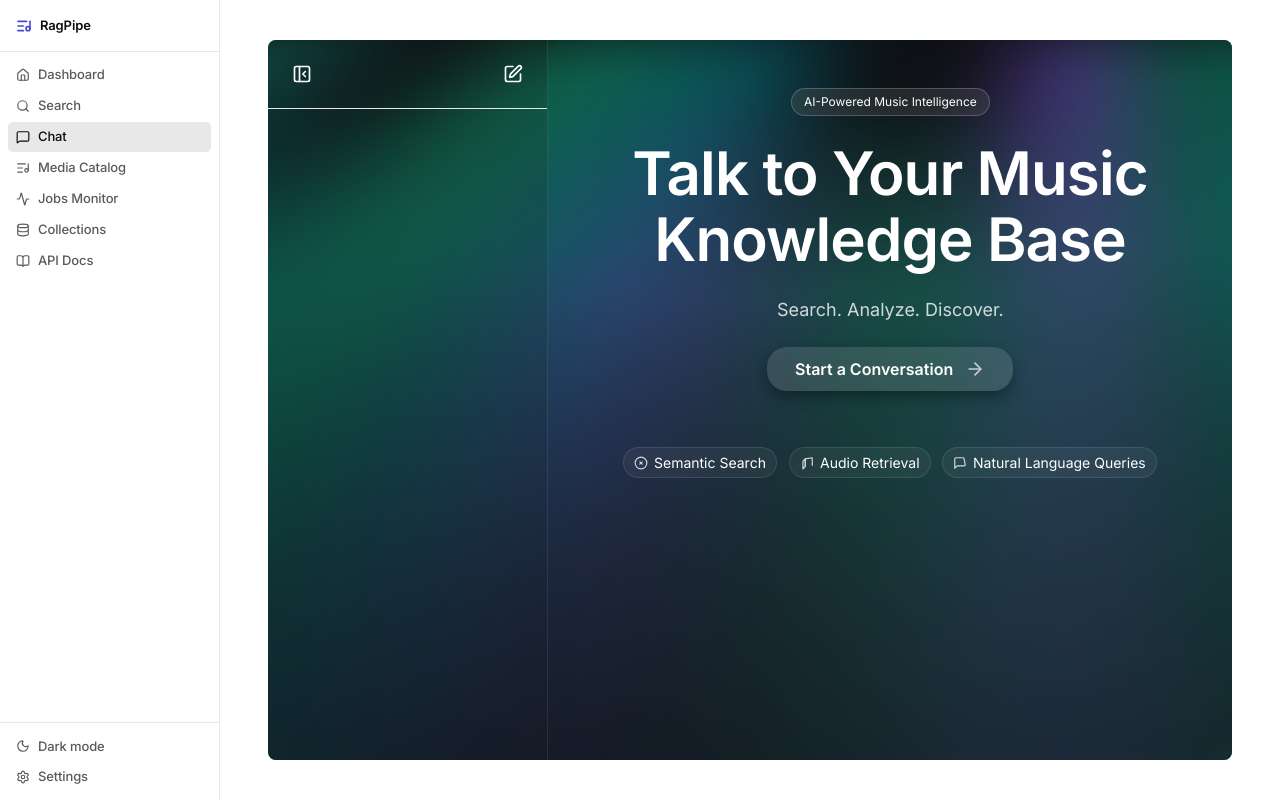
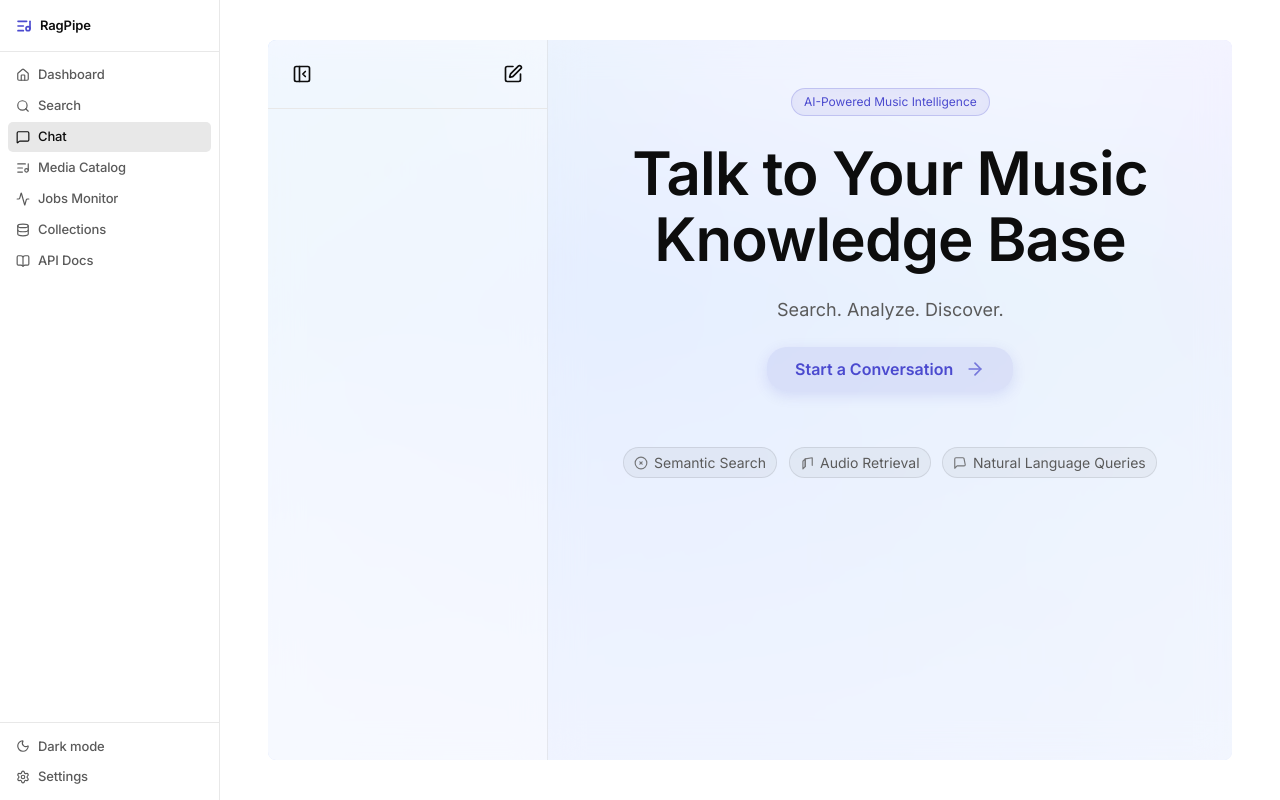
Before and after one commit to bedukumar/music-RAG, a React (Vite) app in the folder frontend/: page /chat in a window 1280 px wide. Built offline with nearby package versions, Linux system fonts and the light colour scheme.

Commit message:
done with chatpage cutomization

```diff
--- a/frontend/src/components/chat/ChatSidebar.tsx
+++ b/frontend/src/components/chat/ChatSidebar.tsx
@@ -1,4 +1,4 @@
-import React from 'react';
+import React, { useState } from 'react';
 import { MessageSquare, Trash2, PanelLeftClose, PanelLeftOpen, SquarePen } from 'lucide-react';
 
 interface ConversationInfo {
@@ -26,6 +26,24 @@ const ChatSidebar: React.FC<ChatSidebarProps> = ({
   isSidebarOpen,
   onToggleSidebar
 }) => {
+  const [confirmId, setConfirmId] = useState<string | null>(null);
+
+  const handleDeleteClick = (e: React.MouseEvent, id: string) => {
+    e.stopPropagation();
+    setConfirmId(id);
+  };
+
+  const handleConfirm = (e: React.MouseEvent) => {
+    e.stopPropagation();
+    if (confirmId) onDelete(confirmId);
+    setConfirmId(null);
+  };
+
+  const handleCancel = (e: React.MouseEvent) => {
+    e.stopPropagation();
+    setConfirmId(null);
+  };
+
   return (
     <div className="chat-sidebar">
       <div className="chat-sidebar-header">
@@ -62,18 +80,26 @@ const ChatSidebar: React.FC<ChatSidebarProps> = ({
               className={`chat-list-item ${activeId === conv.id ? 'active' : ''}`}
               onClick={() => onSelect(conv.id)}
             >
+              {confirmId === conv.id ? (
+                /* Inline confirmation row */
+                <div className="delete-confirm" onClick={e => e.stopPropagation()}>
+                  <span className="delete-confirm-label">Delete?</span>
+                  <button className="delete-confirm-yes" onClick={handleConfirm}>Yes</button>
+                  <button className="delete-confirm-no" onClick={handleCancel}>No</button>
+                </div>
+              ) : (
+                <>
                   <MessageSquare size={16} style={{ flexShrink: 0, opacity: 0.7 }} />
                   <span className="chat-list-item-title">{conv.title || 'New Conversation'}</span>
                   <button
                     className="delete-btn"
-                onClick={(e) => {
-                  e.stopPropagation();
-                  onDelete(conv.id);
-                }}
+                    onClick={(e) => handleDeleteClick(e, conv.id)}
                     title="Delete conversation"
                   >
                     <Trash2 size={14} />
                   </button>
+                </>
+              )}
             </div>
           ))
         )}
--- a/frontend/src/pages/Chat.css
+++ b/frontend/src/pages/Chat.css
@@ -10,7 +10,7 @@
   overflow: clip;
   font-family: var(--font);
   border-radius: var(--r-3);
-  background-color: #0B0F14; /* Deep charcoal */
+  background-color: #000000; /* Deep black */
   background-image: radial-gradient(circle at 30% 30%, rgba(20,20,20,0.3), transparent),
                     radial-gradient(circle at 70% 70%, rgba(30,30,30,0.3), transparent);
   position: relative;
@@ -21,7 +21,7 @@
   content: '';
   position: absolute;
   inset: 0;
-  background: repeating-linear-gradient(45deg, rgba(255,255,255,0.02) 0, rgba(255,255,255,0.02) 1px, transparent 1px, transparent 4px);
+  background: repeating-linear-gradient(45deg, rgba(255, 255, 255, 0) 0, rgba(255, 255, 255, 0) 1px, transparent 1px, transparent 4px);
   opacity: 0.05;
   animation: meshMove 20s linear infinite;
   pointer-events: none;
@@ -105,24 +105,38 @@
   display: flex;
   align-items: center;
   justify-content: space-between;
-  padding: 12px 14px;
-  border-radius: var(--r-2);
+  padding: 10px 12px;
+  height: 40px;   /* locks both states to the same row height */
+  border-radius: 8px;
   cursor: pointer;
-  /* color: var(--text-2); */
-  transition: all var(--t-fast);
+  transition: background 200ms ease, border-color 200ms ease;
   border: 1px solid transparent;
+  position: relative;
+  color: rgba(255, 255, 255, 0.65);
 }
 
 .chat-list-item:hover {
-  background-color: var(--bg-2);
-  color: var(--text-1);
+  background: rgba(255, 255, 255, 0.06);
+  color: rgba(255, 255, 255, 0.9);
 }
 
 .chat-list-item.active {
-  background-color: var(--bg-3);
-  color: var(--text-1);
-  border-color: var(--border-2);
-  box-shadow: var(--shadow-1);
+  background: rgba(255, 255, 255, 0.1);
+  border-color: rgba(255, 255, 255, 0.14);
+  color: #ffffff;
+  box-shadow: inset 0 0 0 1px rgba(255, 255, 255, 0.06);
+}
+
+/* Thin left accent bar on active item */
+.chat-list-item.active::before {
+  content: '';
+  position: absolute;
+  left: 0;
+  top: 20%;
+  height: 60%;
+  width: 2.5px;
+  border-radius: 999px;
+  background: rgba(255, 255, 255, 0.6);
 }
 
 .chat-list-item-title {
@@ -138,7 +152,7 @@
 .delete-btn {
   background: none;
   border: none;
-  color: var(--text-3);
+  color: var(--text-1);
   cursor: pointer;
   padding: 6px;
   border-radius: var(--r-1);
@@ -154,8 +168,57 @@
 }
 
 .delete-btn:hover {
-  background-color: var(--danger-bg);
-  color: var(--danger);
+  background-color: rgba(255, 80, 80, 0.15);
+  color: rgba(255, 120, 120, 1);
+}
+
+/* Inline delete confirmation row — must match .chat-list-item dimensions exactly */
+.delete-confirm {
+  display: flex;
+  align-items: center;
+  gap: 8px;
+  width: 100%;
+  min-height: 20px; /* keeps row same height as icon + title row */
+  margin: -1px 0;  /* absorb the parent's border so it doesn't shift size */
+}
+
+.delete-confirm-label {
+  flex: 1;
+  font-size: 12px;
+  color: rgba(255, 255, 255, 0.7);
+}
+
+.delete-confirm-yes,
+.delete-confirm-no {
+  font-size: 11px;
+  font-weight: 600;
+  padding: 3px 10px;
+  border-radius: 999px;
+  border: none;
+  cursor: pointer;
+  transition: background 150ms ease, transform 150ms ease;
+}
+
+.delete-confirm-yes {
+  background: rgba(255, 80, 80, 0.2);
+  color: rgba(255, 130, 130, 1);
+  border: 1px solid rgba(255, 80, 80, 0.3);
+}
+
+.delete-confirm-yes:hover {
+  background: rgba(255, 80, 80, 0.35);
+  transform: scale(1.04);
+}
+
+.delete-confirm-no {
+  background: rgba(255, 255, 255, 0.07);
+  color: rgba(255, 255, 255, 0.7);
+  border: 1px solid rgba(255, 255, 255, 0.1);
+}
+
+.delete-confirm-no:hover {
+  background: rgba(255, 255, 255, 0.12);
+  transform: scale(1.04);
 }
 
 /* ============================================================
@@ -1024,3 +1087,221 @@
   color: var(--text-1);
   border-left-color: var(--accent);
 }
+
+/* ============================================================
+   LIGHT MODE OVERRIDES
+   All hardcoded dark rgba / hex values in Chat.css are
+   neutralised here via [data-theme="light"] selectors.
+   ============================================================ */
+
+/* ── Layout shell ── */
+[data-theme="light"] .chat-layout {
+  background-color: #eef2ff;
+  background-image:
+    radial-gradient(circle at 30% 30%, rgba(199, 210, 255, 0.4), transparent),
+    radial-gradient(circle at 70% 70%, rgba(216, 224, 255, 0.3), transparent);
+}
+
+/* Soft pastel aurora curtains for light mode */
+[data-theme="light"] .chat-layout::before {
+  background: linear-gradient(
+    90deg,
+    rgba(99, 102, 241, 0)    0%,
+    rgba(99, 102, 241, 0.28) 15%,
+    rgba(79, 172, 254, 0.32) 25%,
+    rgba(67, 211, 198, 0.22) 35%,
+    rgba(99, 102, 241, 0)    45%,
+    rgba(99, 102, 241, 0)    55%,
+    rgba(168, 85,  247, 0.22) 65%,
+    rgba(99, 102, 241, 0.28) 75%,
+    rgba(67, 211, 198, 0.28) 85%,
+    rgba(99, 102, 241, 0)    100%
+  );
+  opacity: 0.55;
+}
+
+[data-theme="light"] .chat-layout::after {
+  background: linear-gradient(
+    90deg,
+    rgba(99, 102, 241, 0)    0%,
+    rgba(79, 172, 254, 0.28) 20%,
+    rgba(67, 211, 198, 0.2)  30%,
+    rgba(99, 102, 241, 0)    45%,
+    rgba(168, 85,  247, 0.2) 60%,
+    rgba(99, 102, 241, 0.25) 80%,
+    rgba(99, 102, 241, 0)    100%
+  );
+  opacity: 0.45;
+}
+
+/* ── Sidebar ── */
+[data-theme="light"] .chat-sidebar {
+  background-color: rgba(255, 255, 255, 0.70);
+  backdrop-filter: blur(16px);
+  -webkit-backdrop-filter: blur(16px);
+  border-right: 1px solid rgba(0, 0, 0, 0.07);
+}
+
+/* ── Chat list items ── */
+[data-theme="light"] .chat-list-item {
+  color: var(--text-2);
+}
+
+[data-theme="light"] .chat-list-item:hover {
+  background: rgba(0, 0, 0, 0.045);
+  color: var(--text-1);
+}
+
+[data-theme="light"] .chat-list-item.active {
+  background: rgba(75, 74, 207, 0.09);
+  border-color: rgba(75, 74, 207, 0.18);
+  color: var(--text-1);
+  box-shadow: inset 0 0 0 1px rgba(75, 74, 207, 0.07);
+}
+
+[data-theme="light"] .chat-list-item.active::before {
+  background: var(--accent);
+}
+
+/* ── Delete confirm ── */
+[data-theme="light"] .delete-confirm-label {
+  color: var(--text-2);
+}
+
+[data-theme="light"] .delete-confirm-no {
+  background: rgba(0, 0, 0, 0.05);
+  color: var(--text-2);
+  border: 1px solid rgba(0, 0, 0, 0.1);
+}
+
+[data-theme="light"] .delete-confirm-no:hover {
+  background: rgba(0, 0, 0, 0.09);
+}
+
+/* ── Icon action button ── */
+[data-theme="light"] .icon-action-btn {
+  color: var(--text-1);
+}
+
+[data-theme="light"] .icon-action-btn:hover {
+  color: var(--text-1);
+  background: rgba(0, 0, 0, 0.06);
+}
+
+/* ── Empty state (no active chat) ── */
+[data-theme="light"] .chat-layout.chat-layout-empty .chat-main {
+  background-color: rgba(255, 255, 255, 0.50);
+  backdrop-filter: blur(16px);
+  -webkit-backdrop-filter: blur(16px);
+}
+
+[data-theme="light"] .empty-state {
+  color: var(--text-1);
+}
+
+[data-theme="light"] .badge-pill {
+  background: rgba(75, 74, 207, 0.1);
+  border: 1px solid rgba(75, 74, 207, 0.22);
+  color: var(--accent);
+}
+
+[data-theme="light"] .empty-heading {
+  color: var(--text-1);
+}
+
+[data-theme="light"] .empty-subtitle {
+  color: var(--text-2);
+}
+
+/* ── CTA button ── */
+[data-theme="light"] .cta-button {
+  background: rgba(75, 74, 207, 0.1);
+  color: var(--accent);
+  box-shadow: 0 4px 14px rgba(75, 74, 207, 0.15);
+}
+
+[data-theme="light"] .cta-button:hover {
+  background: rgba(75, 74, 207, 0.16);
+  transform: translateY(-2px) scale(1.02);
+}
+
+/* ── Capability chips ── */
+[data-theme="light"] .chip {
+  background: rgba(0, 0, 0, 0.04);
+  border: 1px solid rgba(0, 0, 0, 0.09);
+  color: var(--text-2);
+  backdrop-filter: none;
+}
+
+[data-theme="light"] .chip:hover {
+  background: rgba(75, 74, 207, 0.07);
+  color: var(--accent);
+  box-shadow: 0 0 8px rgba(75, 74, 207, 0.15);
+  transform: translateY(-2px) scale(1.01);
+}
+
+/* ── Feature cards ── */
+[data-theme="light"] .feature-card {
+  background: rgba(255, 255, 255, 0.7);
+  border: 1px solid rgba(0, 0, 0, 0.08);
+  color: var(--text-2);
+  backdrop-filter: none;
+}
+
+[data-theme="light"] .feature-card:hover {
+  background: rgba(255, 255, 255, 0.9);
+  box-shadow: 0 6px 18px rgba(0, 0, 0, 0.08);
+}
+
+[data-theme="light"] .feature-card::after {
+  background: linear-gradient(90deg, transparent, rgba(75, 74, 207, 0.3), transparent);
+}
+
+/* ── Collapsed popup (old hardcoded dark block) ── */
+[data-theme="light"] .collapsed-chat-popup {
+  background: rgba(255, 255, 255, 0.88);
+  border: 1px solid rgba(0, 0, 0, 0.08);
+  backdrop-filter: blur(8px);
+  box-shadow: var(--shadow-2);
+}
+
+[data-theme="light"] .collapsed-popup-header {
+  color: var(--text-3);
+}
+
+[data-theme="light"] .collapsed-popup-item {
+  color: var(--text-2);
+}
+
+[data-theme="light"] .collapsed-popup-item.active {
+  background: rgba(75, 74, 207, 0.07);
+  border-left-color: var(--accent);
+  color: var(--text-1);
+}
+
+[data-theme="light"] .collapsed-popup-item:hover {
+  background: rgba(0, 0, 0, 0.04);
+  color: var(--text-1);
+}
+
+/* ── Collapsed sidebar icon wrapper ── */
+[data-theme="light"] .collapsed-chat-icon-wrapper {
+  color: var(--text-2);
+}
+
+[data-theme="light"] .collapsed-chat-icon-wrapper svg {
+  fill: none;
+  color: var(--text-2);
+}
+
+[data-theme="light"] .collapsed-chat-icon-wrapper:hover {
+  background-color: rgba(0, 0, 0, 0.05);
+  color: var(--text-1);
+}
+
+/* ── Noise mesh overlay — keep invisible on light bg ── */
+[data-theme="light"] .chat-layout > .chat-sidebar,
+[data-theme="light"] .chat-layout > .chat-main {
+  position: relative;
+  z-index: 1;
+}
```
Lines whose indentation alone changed are shown as unchanged.
